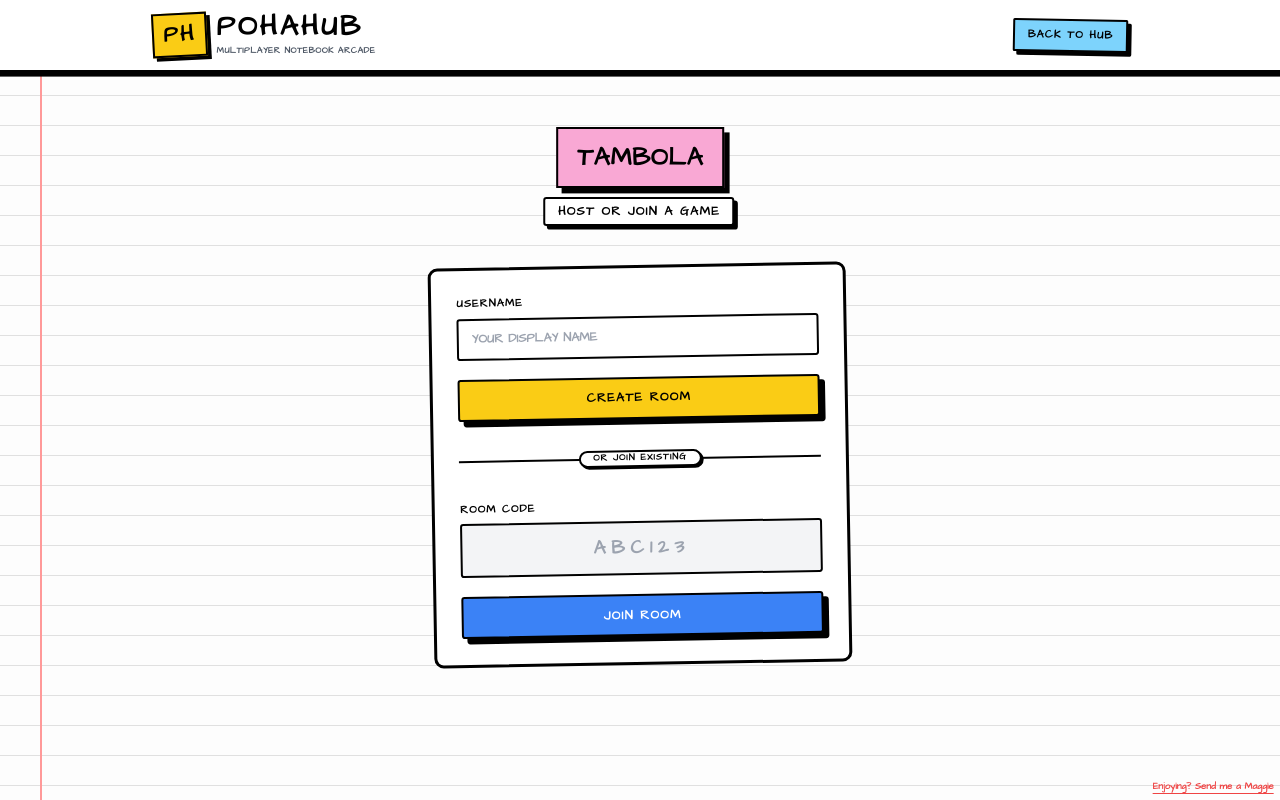
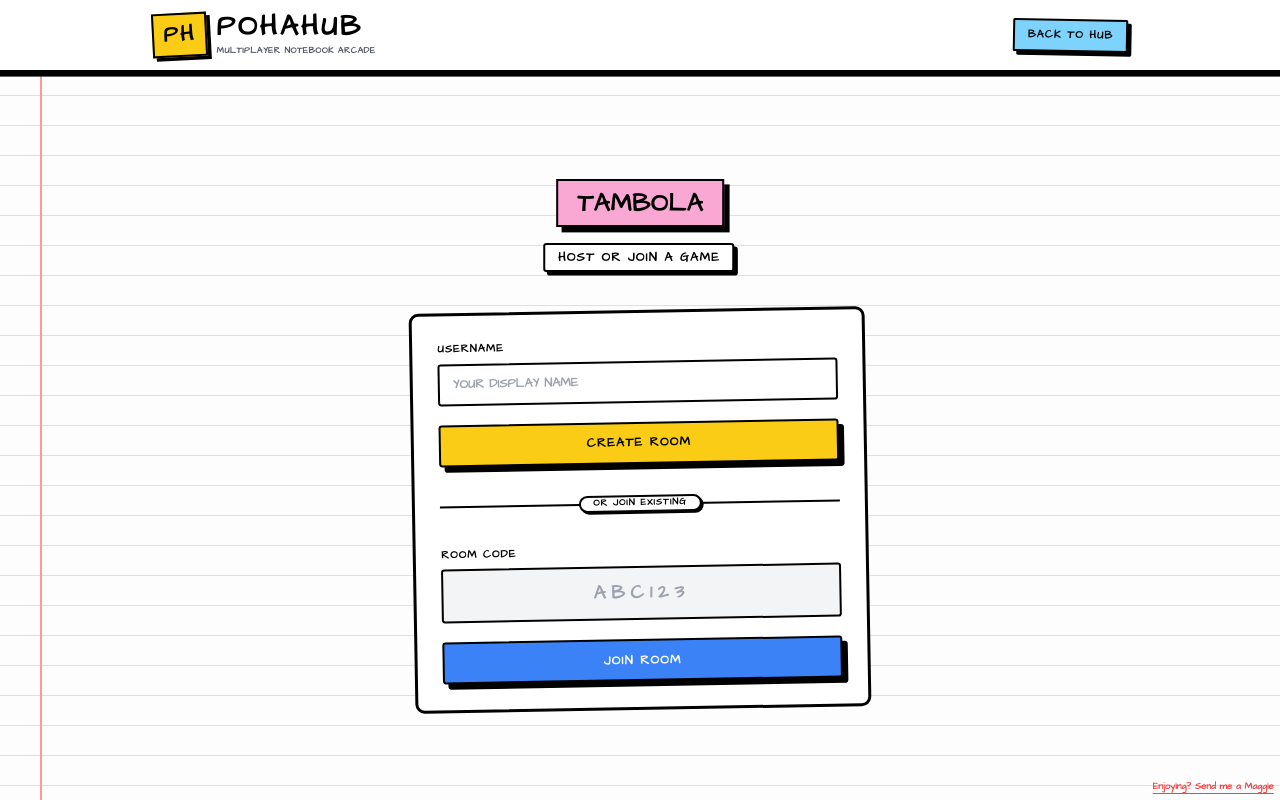
Before and after one commit to Bhavesh12y/POHAHUB, a React (Vite) app in the folder frontend/: page /games/tambola in a window 1280 px wide. Built offline with nearby package versions, Linux system fonts and the light colour scheme; no server answers.

Commit message:
tambola landig margin improved and previous 3 drawn number

```diff
--- a/frontend/src/games/connect-four/Board.jsx
+++ b/frontend/src/games/connect-four/Board.jsx
@@ -42,6 +42,7 @@ export function ChatPanel({ messages = [], onSend, disabled }) {
   };
 
   return (
+
     <div className="flex flex-col w-full h-[500px] lg:h-[700px] bg-[#333333] border-[3px] border-black rounded-lg shadow-[6px_6px_0px_#000] rotate-1 text-white">
       <div className="px-4 py-3 sm:py-4 border-b-[3px] border-black font-bold uppercase tracking-widest text-sm text-gray-200 bg-[#222] shrink-0">
         Room Chat
--- a/frontend/src/games/scribble/Board.jsx
+++ b/frontend/src/games/scribble/Board.jsx
@@ -19,7 +19,9 @@ function ChatPanel({ messages, onSend, disabled }) {
   };
 
   return (
-    <div className="flex flex-col h-full bg-[#333333] border-[3px] border-black rounded-lg shadow-[6px_6px_0px_#000] rotate-1 text-white min-h-[300px] lg:min-h-[400px]">
+
+
+<div className="flex flex-col w-full h-[400px] lg:h-[550px] shrink-0 bg-[#333333] border-[3px] border-black rounded-lg shadow-[6px_6px_0px_#000] rotate-1 text-white">
       <div className="px-4 py-3 sm:py-4 border-b-[3px] border-black font-bold tracking-widest text-xs uppercase text-gray-200 bg-[#222]">
         Guesses & Chat
       </div>
--- a/frontend/src/games/snake-and-ladder/board.jsx
+++ b/frontend/src/games/snake-and-ladder/board.jsx
@@ -20,7 +20,8 @@ function ChatPanel({ messages = [], onSend }) {
   };
 
   return (
-    <div className="flex flex-col w-full h-[350px] lg:h-[500px] bg-[#333333] border-[3px] border-black rounded-lg shadow-[6px_6px_0px_#000] rotate-1 text-white">
+
+<div className="flex flex-col w-full h-[400px] lg:h-[550px] shrink-0 bg-[#333333] border-[3px] border-black rounded-lg shadow-[6px_6px_0px_#000] rotate-1 text-white">
       <div className="px-4 py-3 sm:py-4 border-b-[3px] border-black font-bold tracking-widest text-xs uppercase text-gray-200 bg-[#222] shrink-0">
         Lobby Chat
       </div>
--- a/frontend/src/games/tambola/Landing.jsx
+++ b/frontend/src/games/tambola/Landing.jsx
@@ -64,22 +64,24 @@ export default function TambolaLanding() {
   };
 
   return (
-    <div className="max-w-xl mx-auto px-6 py-12 font-sans">
+    /* MAIN WRAPPER UPDATED: Center alignment aur top/bottom spacing ke liye */
+    <div className="min-h-screen flex items-center justify-center py-16 px-4 font-sans">
+      <div className="w-full max-w-xl">
 
         {/* HEADER */}
         <div className="text-center mb-12 rotate-1">
-        <h2
+          <div
               className="text-[clamp(2rem,6vw,4rem)] font-black mb-3 tracking-tighter text-[#facc15] uppercase"
               style={{ WebkitTextStroke: '0px black' }}
           >
             <div className="inline-block rotate-[-1deg]">
               <div className="bg-pink-300 border-[3px] border-black px-6 py-3 shadow-[6px_6px_0px_#000]">
-    <h2 className="text-[clamp(1.2rem,3vw,2rem)] font-black uppercase tracking-wide text-black">
+                <h1 className="text-[clamp(1.2rem,3vw,2rem)] font-black uppercase tracking-wide text-black m-0 leading-none">
                   Tambola
-    </h2>
+                </h1>
               </div>
             </div>
-        </h2>
+          </div>
           <p className="text-black font-bold tracking-widest uppercase bg-white border-[3px] border-black inline-block px-4 py-1 rounded shadow-[4px_4px_0px_#000] -rotate-1">
             Host or join a game
           </p>
@@ -158,5 +160,6 @@ export default function TambolaLanding() {
           </button>
         </div>
       </div>
+    </div>
   );
 }
--- a/frontend/src/games/tambola/board.jsx
+++ b/frontend/src/games/tambola/board.jsx
@@ -37,7 +37,7 @@ function ChatPanel({ messages, onSend, disabled }) {
   };
 
   return (
-    <div className="flex flex-col h-full bg-[#333333] border-[3px] border-black rounded-lg shadow-[6px_6px_0px_#000] rotate-1 text-white min-h-[300px] lg:max-h-[600px] w-full">
+    <div className="flex flex-col w-full h-[400px] lg:h-[550px] shrink-0 bg-[#333333] border-[3px] border-black rounded-lg shadow-[6px_6px_0px_#000] rotate-1 text-white">
       <div className="px-4 py-3 sm:py-4 border-b-[3px] border-black font-bold tracking-widest text-xs uppercase text-gray-200 bg-[#222]">
         Room Chat
       </div>
@@ -238,8 +238,9 @@ export default function TambolaBoard() {
         .animate-pop-in { animation: popIn 0.5s cubic-bezier(0.175, 0.885, 0.32, 1.275) forwards; }
       `}</style>
 
+      {/* ERROR TOAST Z-INDEX AND POSITION FIXED HERE (z-[999] top-24) */}
       {errorToast && (
-        <div className="fixed top-16 sm:top-20 left-1/2 -translate-x-1/2 bg-[#ef4444] border-[3px] border-black text-black px-4 sm:px-6 py-2 sm:py-3 text-sm sm:text-base font-bold uppercase rounded shadow-[6px_6px_0px_#000] z-50 animate-bounce whitespace-nowrap">
+        <div className="fixed top-24 left-1/2 -translate-x-1/2 bg-[#ef4444] border-[3px] border-black text-white px-4 sm:px-6 py-2 sm:py-3 text-sm sm:text-base font-black uppercase rounded shadow-[6px_6px_0px_#000] z-[999] animate-bounce whitespace-nowrap tracking-widest">
           {errorToast}
         </div>
       )}
@@ -259,7 +260,7 @@ export default function TambolaBoard() {
       )}
 
       {showRules && (
-        <div className="fixed inset-0 z-50 bg-black/60 backdrop-blur-sm flex items-center justify-center p-4">
+        <div className="fixed inset-0 z-[100] bg-black/60 backdrop-blur-sm flex items-center justify-center p-4">
           <div className="bg-white border-[4px] border-black rounded-lg p-6 sm:p-8 w-full max-w-lg shadow-[12px_12px_0px_#000] max-h-[80vh] flex flex-col -rotate-1 animate-pop-in">
             <div className="flex justify-between items-center mb-6 border-b-[4px] border-black pb-4">
               <h2 className="text-3xl font-black text-black uppercase tracking-widest">Tambola Rules</h2>
@@ -331,6 +332,20 @@ export default function TambolaBoard() {
               {lastDrawn}
             </div>
 
+            {/* 🔥 PREVIOUS DRAWS FEATURE ADDED HERE 🔥 */}
+            {gameState?.drawnNumbers?.length > 1 && (
+              <div className="mt-4 pt-4 border-t-[2px] border-black/30 w-full">
+                <p className="text-[10px] uppercase font-black text-gray-400 mb-2 tracking-widest">Previous Draws</p>
+                <div className="flex justify-center gap-2 opacity-90">
+                  {gameState.drawnNumbers.slice(-4, -1).map((num, index) => (
+                    <span key={index} className="bg-gray-200 border-[2px] border-black rounded-full w-8 sm:w-10 h-8 sm:h-10 flex items-center justify-center text-xs sm:text-sm font-black text-black shadow-[2px_2px_0px_#000]">
+                      {num}
+                    </span>
+                  ))}
+                </div>
+              </div>
+            )}
+
             {isHost && gameState?.status === 'playing' && (
               <div className="mt-6 flex flex-col gap-3">
                 <button
@@ -376,7 +391,6 @@ export default function TambolaBoard() {
           <div className="bg-[#3b82f6] border-[4px] border-black rounded-xl p-4 sm:p-6 shadow-[8px_8px_0px_#000] w-full text-white">
             <h2 className="text-2xl sm:text-3xl font-black mb-4 uppercase tracking-wider text-white" style={{ WebkitTextStroke: '1px black' }}>Your Ticket</h2>
 
-            {/* THIS IS THE CRITICAL FIX: Only render map if ticket exists */}
             {me?.ticket ? (
               <div className="w-full pb-2">
                 <div className="flex flex-col gap-2 w-full bg-white p-2 border-[4px] border-black rounded-lg shadow-[inset_4px_4px_0px_rgba(0,0,0,0.15)]">
--- a/frontend/src/games/tictactoe/TicTacToeBoard.jsx
+++ b/frontend/src/games/tictactoe/TicTacToeBoard.jsx
@@ -22,7 +22,7 @@ function ChatPanel({ messages = [], onSend, disabled }) {
   };
 
   return (
-    <div className="flex flex-col w-full h-[350px] lg:h-[500px] bg-[#333333] border-[3px] border-black rounded-lg shadow-[6px_6px_0px_#000] rotate-1 text-white">
+<div className="flex flex-col w-full h-[400px] lg:h-[550px] shrink-0 bg-[#333333] border-[3px] border-black rounded-lg shadow-[6px_6px_0px_#000] rotate-1 text-white">
 
       <div className="px-4 py-3 sm:py-4 border-b-[3px] border-black font-bold uppercase tracking-widest text-xs text-gray-200 bg-[#222] shrink-0">
         Room Chat
```
Lines whose indentation alone changed are shown as unchanged.
